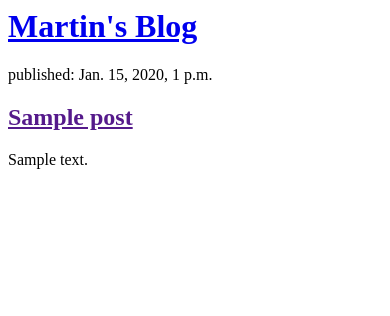
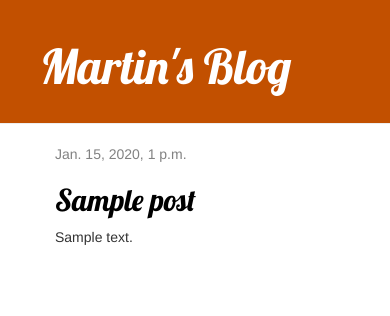
Before and after one commit to celestialmk/My-first-app, a Django app: template blog/templates/blog/post_list.html in a window 390 px wide. Shown: the top 316 px of the page. Run offline with Django 3.2, Linux system fonts and the light colour scheme; the template is opened without the code that fills it: values that come from a table or form of the project are taken from there, others are empty; tables that the repository leaves empty hold one stand-in row (values such as "Sample post"); some libraries are stand-ins or nearby versions.

Commit message:
added view and template for post_detail and css for the site

```diff
--- /dev/null
+++ b/blog/static/css/blog.css
@@ -0,0 +1,49 @@
+
+
+.page-header {
+    background-color: #c25000;
+    margin-top: 0;
+    padding: 20px 20px 20px 40px;
+
+}
+
+.page-header h1, .page-header h1 a, .page-header h1 a:visited, .page-header h1 a:active {
+    color: #ffffff;
+    font-size: 36pt;
+    text-decoration: none;
+}
+
+.content {
+    margin-left: 40px;
+}
+
+h1, h2, h3, h4 {
+    font-family: 'Lobster', cursive;
+}
+
+.date {
+    color: #828282;
+}
+
+.save {
+    float: right;
+}
+
+.post-form textarea, .post-form input {
+    width: 100%;
+}
+
+.top-menu, .top-menu:hover, .top-menu:visited {
+    color: #ffffff;
+    float: right;
+    font-size: 26pt;
+    margin-right: 20px;
+}
+
+.post {
+    margin-bottom: 70px;
+}
+
+.post h2 a, .post h2 a:visited {
+    color: #000000;
+}
--- /dev/null
+++ b/blog/templates/blog/base.html
@@ -0,0 +1,23 @@
+{% load static %}
+<html>
+    <head>
+        <title>Celestial Blog</title>
+        <link rel="stylesheet" href="//maxcdn.bootstrapcdn.com/bootstrap/3.2.0/css/bootstrap.min.css">
+        <link rel="stylesheet" href="//maxcdn.bootstrapcdn.com/bootstrap/3.2.0/css/bootstrap-theme.min.css">
+        <link rel="stylesheet" href="{% static 'css/blog.css' %}">
+        <link href="//fonts.googleapis.com/css?family=Lobster&subset=latin,latin-ext" rel="stylesheet" type="text/css">
+    </head>
+    <body>
+        <div class="page-header">
+            <h1><a href="/">Martin's Blog</a></h1>
+        </div>
+        <div class="content container">
+            <div class="row">
+                <div class="col-md-8">
+                    {%block content%}
+                    {% endblock %}
+                </div>
+            </div>
+        </div>
+    </body>
+</html>
--- a/blog/templates/blog/post_list.html
+++ b/blog/templates/blog/post_list.html
@@ -1,17 +1,13 @@
-<html>
-    <head>
-        <title>Celestial Blog</title>
-    </head>
-    <body>
-        <div>
-            <h1><a href="/">Martin's Blog</a></h1>
+{% extends 'blog/base.html' %}
+
+{% block content %}
+    {% for post in posts %}
+        <div class="post">
+            <div class="date">
+              {{ post.published_date }}
+            </div>
+            <h2><a href="{% url 'post_detail' pk=post.pk %}">{{ post.title}}</a></h2>
+            <p>{{ post.text|linebreaksbr}}</p>
         </div>
-        {% for post in posts %}
-          <div>
-              <p>published: {{ post.published_date }}</p>
-              <h2><a href="">{{ post.title}}</a></h2>
-              <p>{{ post.text|linebreaksbr}}</p>
-          </div>
-        {% endfor %}
-    </body>
-</html>
+    {% endfor %}
+{% endblock %}
--- a/blog/urls.py
+++ b/blog/urls.py
@@ -3,4 +3,5 @@ from . import views
 
 urlpatterns = [
     path('', views.post_list, name='post_list'),
+    path('post/<int:pk>/', views.post_detail, name='post_detail'),
 ]
--- a/blog/views.py
+++ b/blog/views.py
@@ -1,7 +1,11 @@
-from django.shortcuts import render
+from django.shortcuts import render, get_object_or_404
 from django.utils import timezone
 from .models import Post
 
 def post_list(request):
     posts = Post.objects.filter(published_date__lte=timezone.now()).order_by('published_date')
     return render(request, 'blog/post_list.html', {'posts': posts})
+
+def post_detail(request, pk):
+    post = get_object_or_404(Post, pk=pk)
+    return render(request, 'blog/post_detail.html', {'post': post})
--- a/mysite/settings.py
+++ b/mysite/settings.py
@@ -119,4 +119,7 @@ USE_TZ = True
 # https://docs.djangoproject.com/en/2.2/howto/static-files/
 
 STATIC_URL = '/static/'
-STATIC_ROOT = os.path.join(BASE_DIR, 'static')
+STATIC_ROOT = os.path.join(BASE_DIR, 'static', 'static_root')
+STATICFILES_DIRS = (
+    os.path.join(BASE_DIR, 'static', 'static_dirs'),
+)
```
Also changed, not shown: blog/templates/blog/post_detail.html (added, +13 -0 lines).
